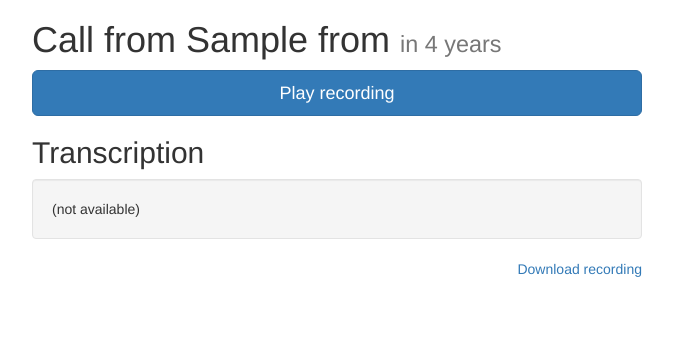
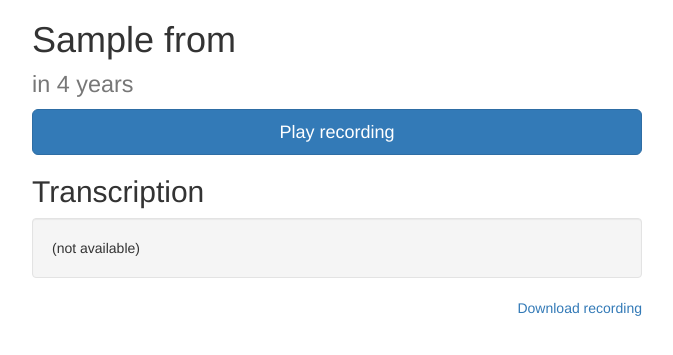
Before and after one commit to atbaker/anti-voicemail-legacy, a Flask app: template app/templates/voice/recording.html in a window 1280 px wide. Shown: the top 355 px of the page, without its empty margins (303-976 px from the left). Run offline with Flask 2, Linux system fonts and the light colour scheme; the template is opened without the code that fills it: most values are stand-ins (such as "Sample title", 1, 10 or a date in 2020); some libraries are stand-ins or nearby versions.

```diff
--- a/app/templates/voice/recording.html
+++ b/app/templates/voice/recording.html
@@ -3,7 +3,7 @@
 
 {% block content %}
   <div class="col-md-6 col-md-offset-3">
-    <h1>Call from {{ call.from_|national_format }} <small id="time"></small></h1>
+    <h1>{{ call.from_|national_format }} <br/><small id="time"></small></h1>
 
     <button onclick="audio.play()" class="btn btn-primary btn-lg btn-block">Play recording</button>
 
@@ -20,7 +20,7 @@
   <script type="text/javascript">
     var audio = new Audio("{{ recording.formats['mp3'] }}");
 
-    var createdTime = moment("{{ recording.date_created.strftime('%Y-%m-%d %H:%M') }} UTC");
+    var createdTime = moment("{{ recording.date_created.isoformat() }}Z");
     document.getElementById('time').textContent = createdTime.fromNow();
   </script>
 {% endblock %}
```
